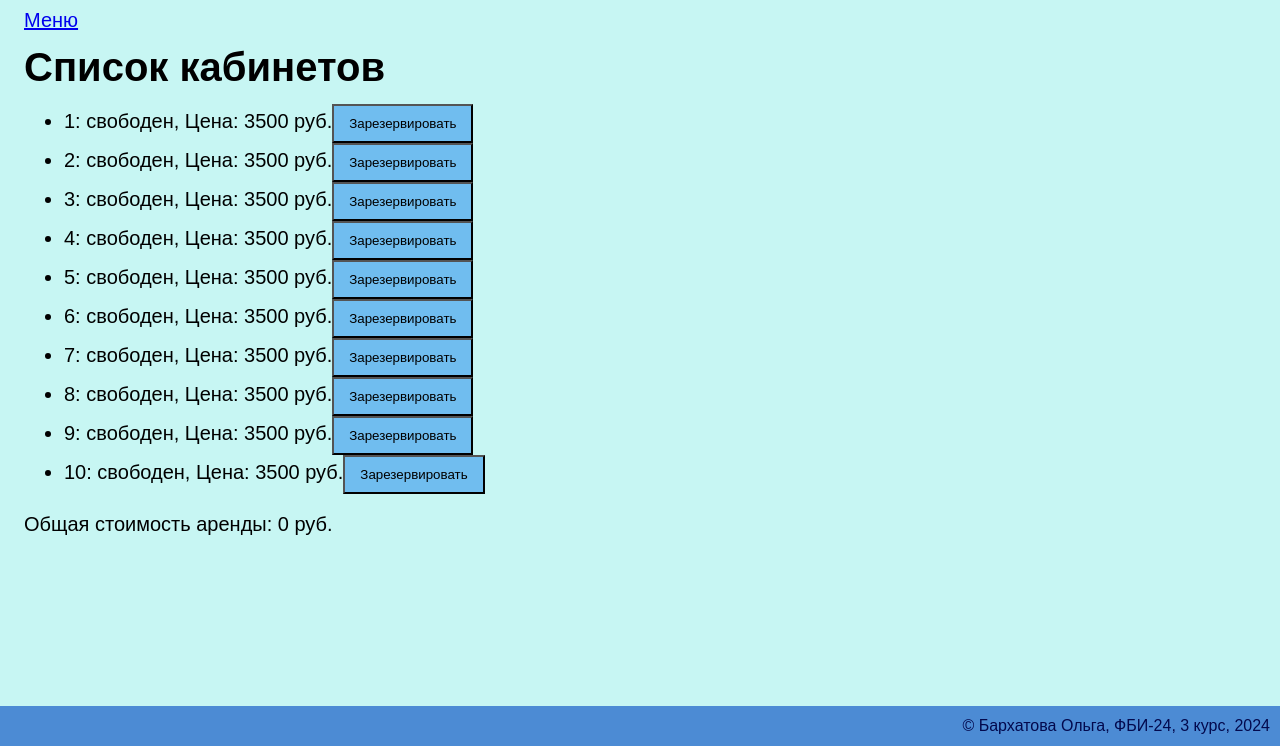
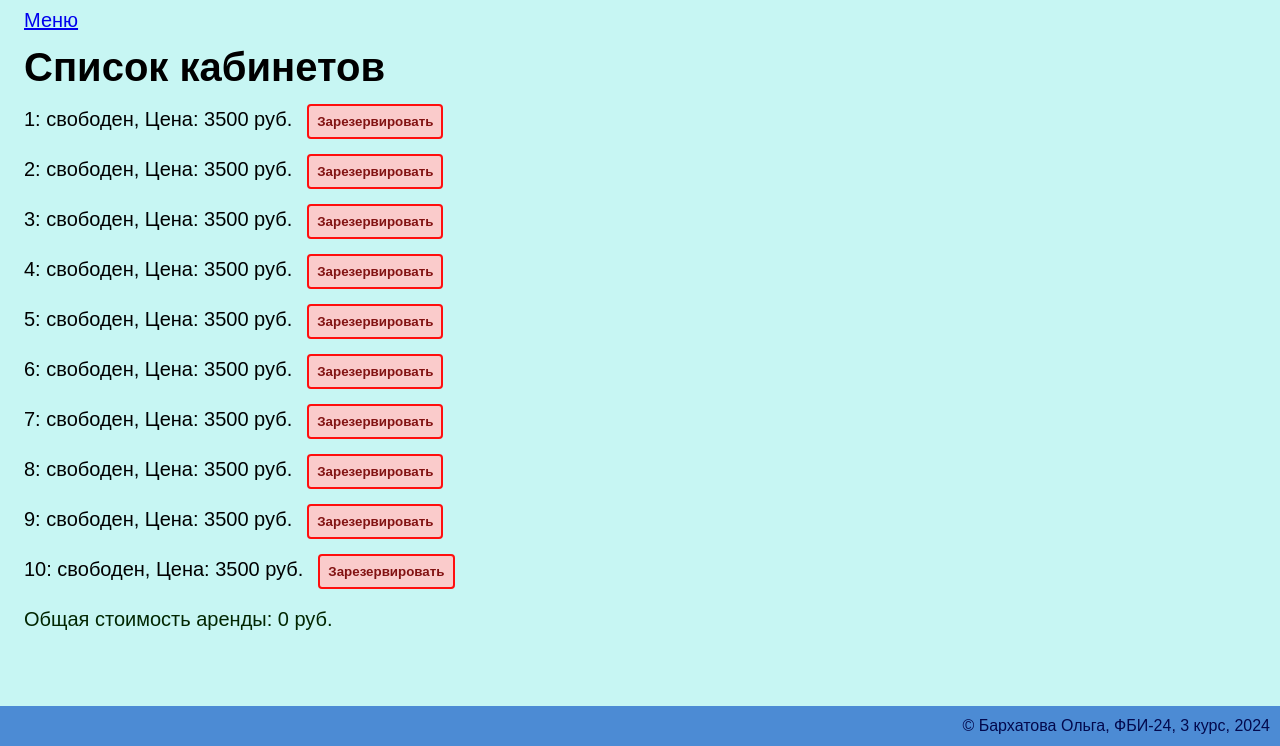
Before and after one commit to brkhtvvv/web--programming-labs-2, a Flask app: page /lab6/ in a window 1280 px wide. Shown: the part 54-800 px from the top of the page. Run offline with Flask 3, Linux system fonts and the light colour scheme.

Commit message:
Стили

```diff
--- a/static/main.css
+++ b/static/main.css
@@ -73,3 +73,29 @@ a.block {
     padding: 30px;
     text-align: center;
 }
+
+button {
+    margin-left: 15px;
+    padding: 8px;
+    background-color: rgb(250, 203, 203);
+    border: 2px solid rgb(255, 14, 14);
+    color:  rgb(130, 18, 18);
+    font-weight: bolder;
+    border-radius: 4px;
+    cursor: pointer;
+    transition: background-color 0.3s, color 0.3s;
+}
+button:hover {
+    background-color: rgb(238, 10, 10);
+}
+#office-list {
+    list-style: none;
+    padding: 0;
+}
+#office-list li {
+    margin-bottom: 15px;
+}
+#total-cost {
+    margin-top: 20px;
+    color: rgb(1, 38, 1);
+}
--- a/templates/lab6/lab6.html
+++ b/templates/lab6/lab6.html
@@ -2,6 +2,34 @@
 
 {# номер лабораторной работы: #}
 {% block lab %}Лабораторная работа 6{% endblock %}
+{% block styles %}
+<style>
+    button {
+        margin-left: 15px;
+        padding: 8px;
+        background-color: white;
+        border: 2px solid rgb(1, 37, 1);
+        color:  rgb(1, 37, 1);
+        border-radius: 4px;
+        cursor: pointer;
+        transition: background-color 0.3s, color 0.3s;
+    }
+    button:hover {
+        background-color: rgb(238, 135, 10);
+    }
+    #office-list {
+        list-style: none;
+        padding: 0;
+    }
+    #office-list li {
+        margin-bottom: 15px;
+    }
+    #total-cost {
+        margin-top: 20px;
+        color: rgb(1, 38, 1);
+    }
+</style>
+{% endblock %}
 {% block script %}
 <script>
 function getOfficeList() {
```
